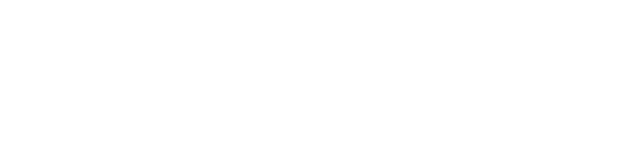
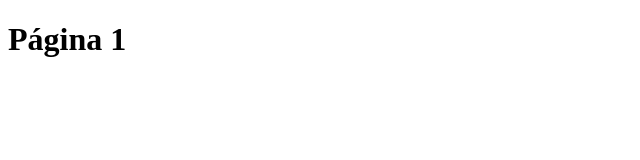
Before and after one commit to querub777/proyecto1, a plain HTML site: page pagina1.html in a window 1280 px wide. Shown: the whole page, without its empty margins (0-640 px from the left). Drawn offline with Linux system fonts and the light colour scheme.

Commit message:
se agrega titulo del marco y de la pagina

```diff
--- a/pagina1.html
+++ b/pagina1.html
@@ -3,9 +3,9 @@
 <head>
     <meta charset="UTF-8">
     <meta name="viewport" content="width=device-width, initial-scale=1.0">
-    <title>Document</title>
+    <title>pagina 1 </title>
 </head>
 <body>
-
+    <h1>Página 1</h1>
 </body>
 </html>
```
